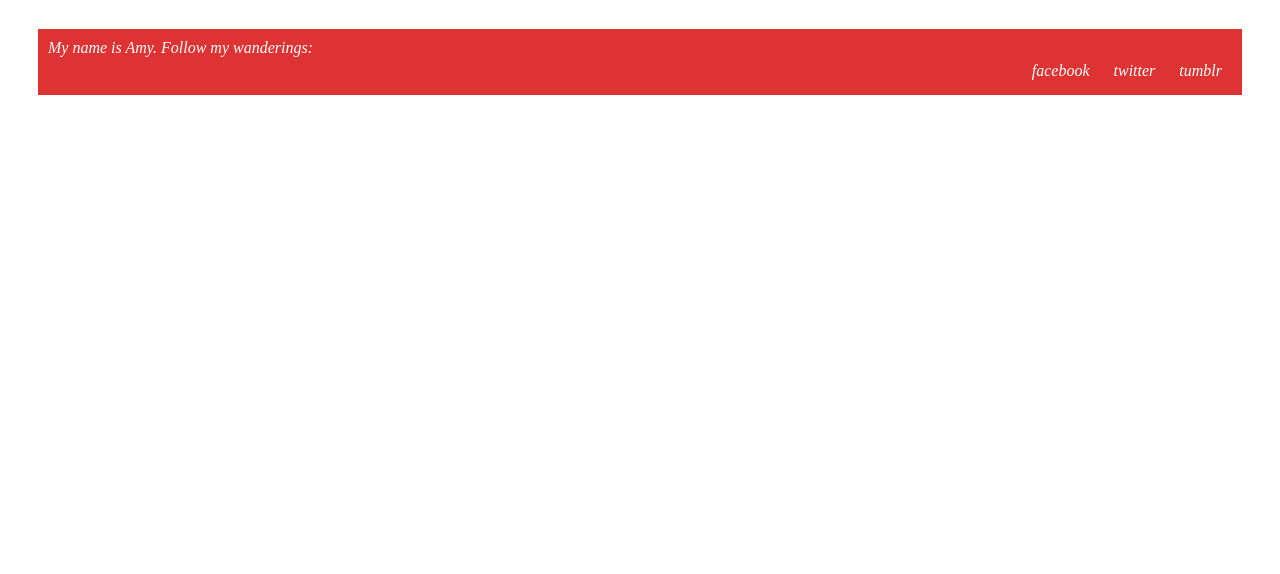
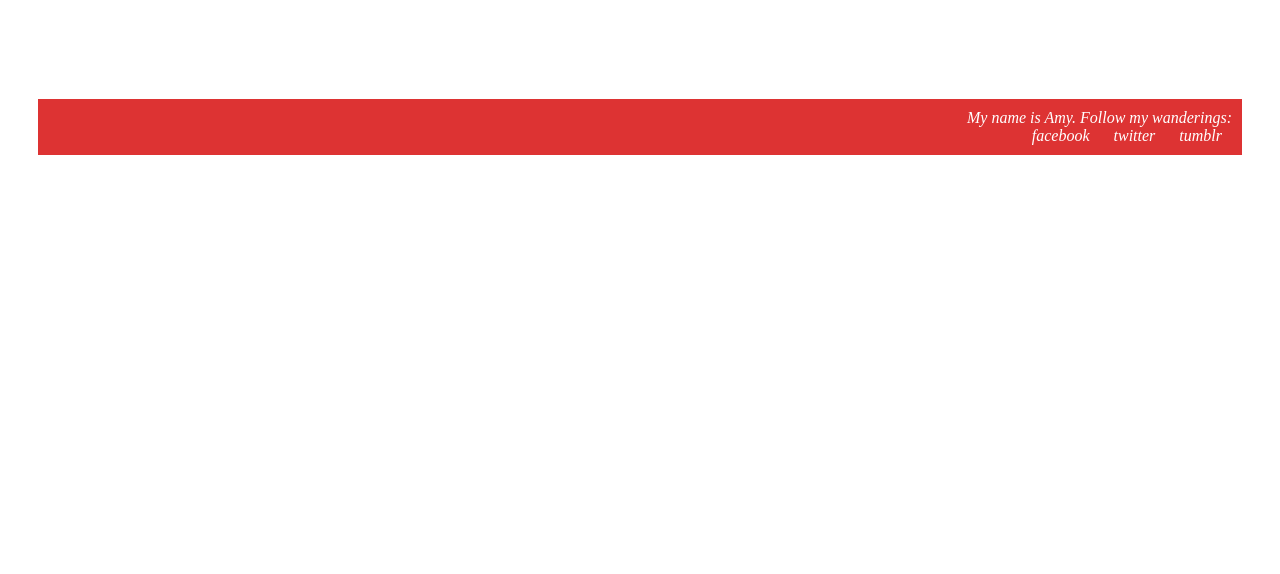
Before and after one commit to amydoesntlai/profile_page, a plain HTML site: page index.html in a window 1280 px wide. Shown: the part 226-800 px from the top of the page. Drawn offline with Linux system fonts and the light colour scheme.

Commit message:
Updated css

```diff
--- a/style.css
+++ b/style.css
@@ -25,19 +25,17 @@ a:hover {
 	color: white;
 	font-style: italic;
 	background-color: #dd3333;
-	text-align: left;
-	margin: 80px 30px 30px 30px;
+	text-align: right;
+	margin: 150px 30px 30px 30px;
 	padding: 10px;
 }
 ul {
 	list-style-type: none;
 	margin: 0;
-	text-align: right;
 }
 li {
-	display: inline-block;
+	display: inline;
 	margin: 5px 10px 5px 10px;
-	text-align: center;
 }
 li a {
 	text-decoration: none;
```
